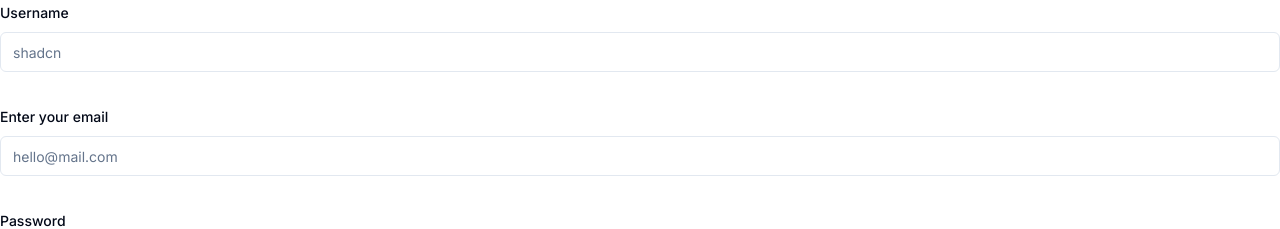
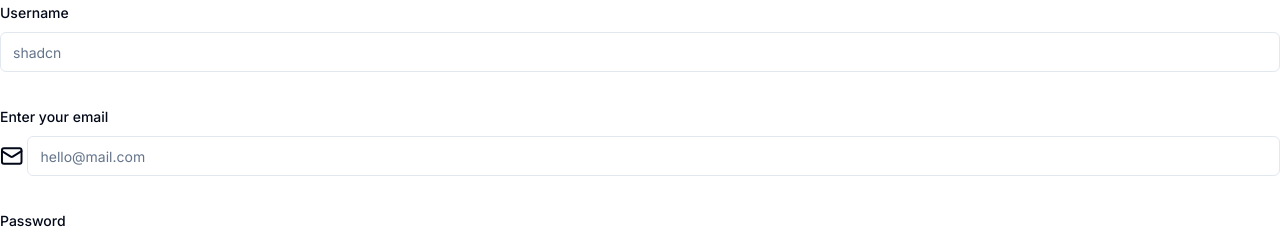
Before and after one commit to femiabimbola/authjs-refresher, a Next.js app: page /signup in a window 1280 px wide. Shown: the top 229 px of the page. Built offline with nearby package versions, Linux system fonts and the light colour scheme.

Commit message:
adding passport and input

```diff
--- a/components/auth/SignUp.tsx
+++ b/components/auth/SignUp.tsx
@@ -2,6 +2,7 @@
 import {zodResolver} from "@hookform/resolvers/zod";
 import {useForm} from "react-hook-form";
 import {RegisterSchema} from "@/lib/schemas";
+import {MailIcon} from "lucide-react";
 import {z} from "zod";
 import {Button} from "@/components/ui/button";
 import {
@@ -14,6 +15,7 @@
   FormMessage,
 } from "@/components/ui/form";
 import {Input} from "@/components/ui/input";
+import {InputSuffix} from "../ui/input-suffix";
 
 const SignUp = () => {
   const form = useForm<z.infer<typeof RegisterSchema>>({
@@ -58,8 +60,9 @@
             <FormItem>
               <FormLabel>Enter your email</FormLabel>
               <FormControl>
-                <Input
+                <InputSuffix
                   placeholder="hello@mail.com"
+                  suffix={<MailIcon />}
                   {...field}
                 />
               </FormControl>
--- /dev/null
+++ b/components/ui/input-suffix.tsx
@@ -0,0 +1,30 @@
+import * as React from "react";
+
+import {cn} from "@/lib/utils";
+
+export interface InputProps
+  extends React.InputHTMLAttributes<HTMLInputElement> {
+  suffix?: React.ReactNode;
+}
+
+const InputSuffix = React.forwardRef<HTMLInputElement, InputProps>(
+  ({suffix, className, type, ...props}, ref) => {
+    return (
+      <div className="flex gap-1 items-center">
+        {suffix}
+        <input
+          type={type}
+          className={cn(
+            "flex h-10 w-full rounded-md border border-input bg-background px-3 py-2 text-sm ring-offset-background file:border-0 file:bg-transparent file:text-sm file:font-medium placeholder:text-muted-foreground focus-visible:outline-none focus-visible:ring-2 focus-visible:ring-ring focus-visible:ring-offset-2 disabled:cursor-not-allowed disabled:opacity-50",
+            className
+          )}
+          ref={ref}
+          {...props}
+        />
+      </div>
+    );
+  }
+);
+InputSuffix.displayName = "Input";
+
+export {InputSuffix};
--- /dev/null
+++ b/components/ui/password-input.tsx
@@ -0,0 +1,28 @@
+import * as React from "react";
+
+import {cn} from "@/lib/utils";
+import {Input} from "./input";
+import {EyeIcon} from "lucide-react";
+
+export interface PasswordInputProps
+  extends React.InputHTMLAttributes<HTMLInputElement> {
+  suffix?: React.ReactNode;
+}
+
+const PasswordInput = React.forwardRef<HTMLInputElement, PasswordInputProps>(
+  ({suffix, className, ...props}, ref) => {
+    return (
+      <div>
+        suffix={<EyeIcon />}
+        <Input
+          className={className}
+          {...props}
+          ref={ref}
+        />
+      </div>
+    );
+  }
+);
+PasswordInput.displayName = "PasswordInput";
+
+export {PasswordInput};
```
